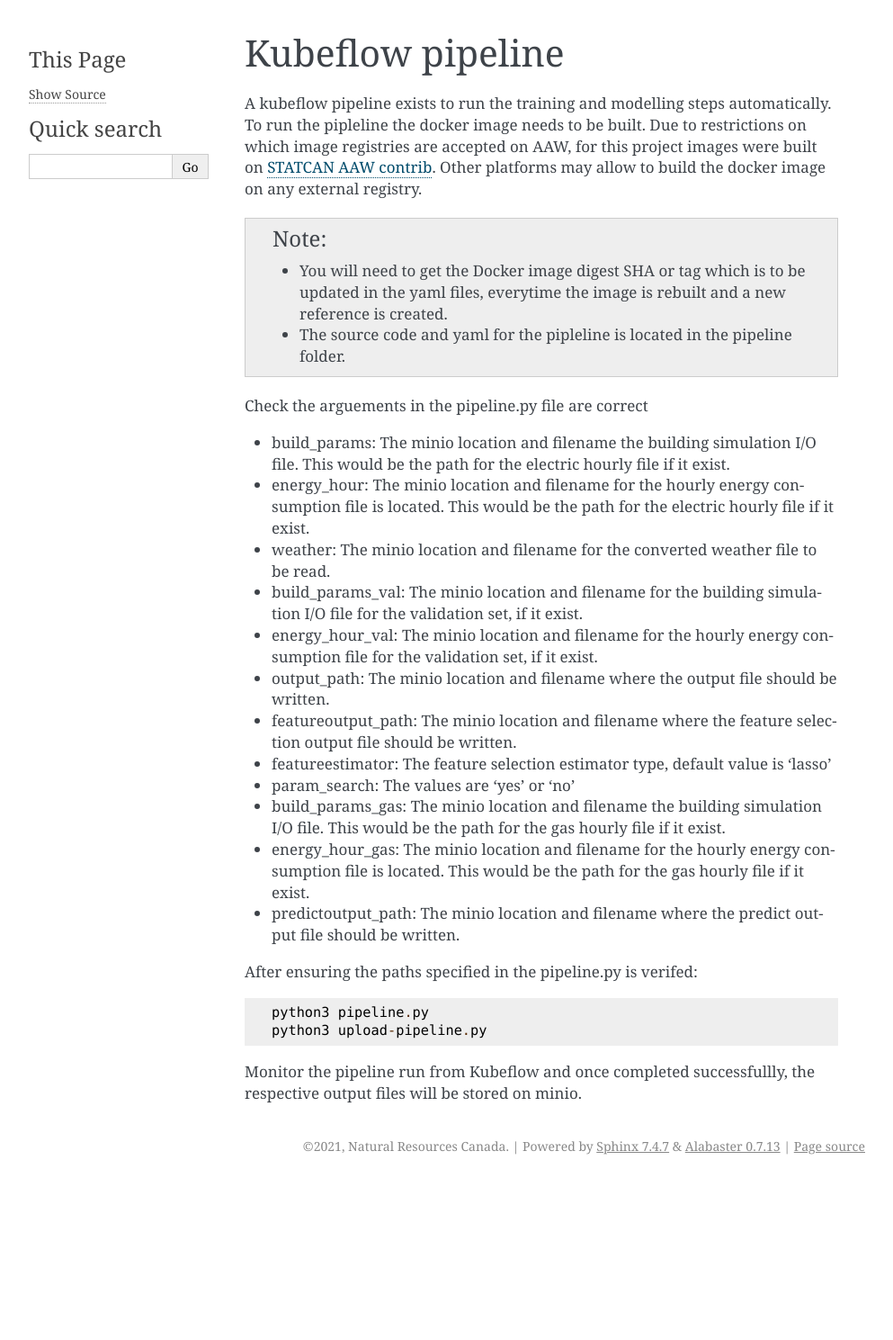
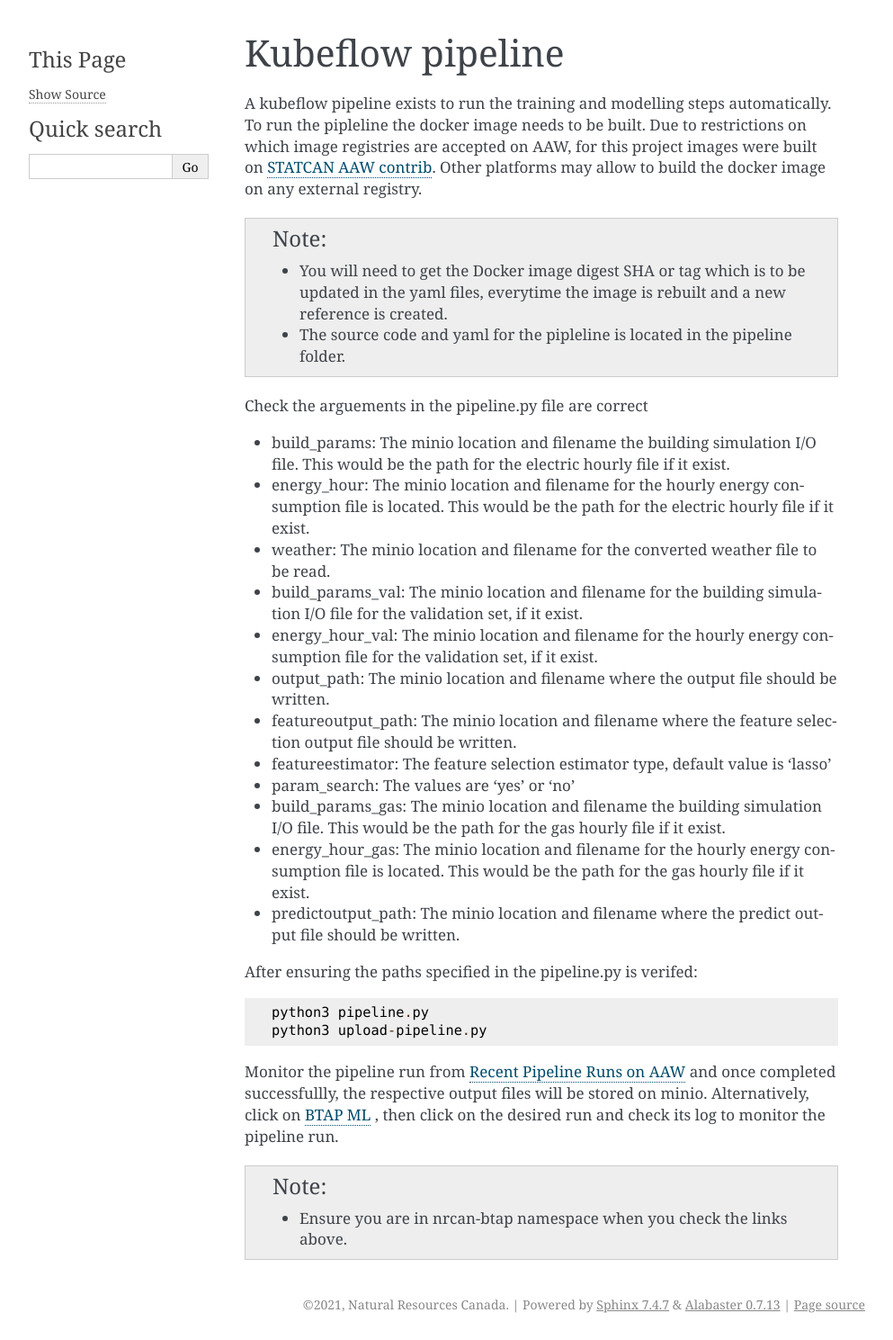
Before and after one commit to canmet-energy/btap_ml, a Sphinx documentation site: the page built from docs/usage/kubeflow_pipeline.rst, in a window 1280 px wide. Shown: the whole page at 90% size, without its empty margins (148-1141 px from the left). Built offline with Sphinx 7.4.7, drawn with Linux system fonts in a browser that asks for light colours; before the commit the page ends 1313 px from its top, so only the background shows below that.

Commit message:
Update kubeflow_pipeline.rst

```diff
--- a/docs/usage/kubeflow_pipeline.rst
+++ b/docs/usage/kubeflow_pipeline.rst
@@ -35,4 +35,8 @@ After ensuring the paths specified in the pipeline.py is verifed::
    python3 upload-pipeline.py
 
 
-Monitor the pipeline run from Kubeflow and once completed successfullly, the respective output files will be stored on minio.
+Monitor the pipeline run from `Recent Pipeline Runs on AAW <https://kubeflow.aaw.cloud.statcan.ca/?ns=nrcan-btap>`_   and once completed successfullly, the respective output files will be stored on minio. Alternatively, click on `BTAP ML <https://kubeflow.aaw.cloud.statcan.ca/_/pipeline/#/experiments>`_ , then click on the desired run and check its log to monitor the pipeline run.
+
+
+.. note::
+   - Ensure you are in nrcan-btap namespace when you check the links above.
```
